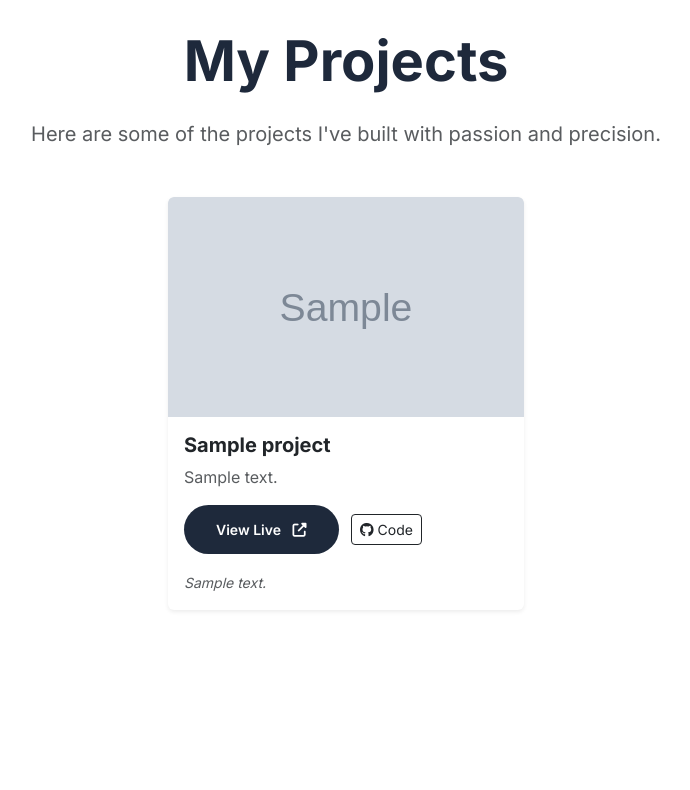
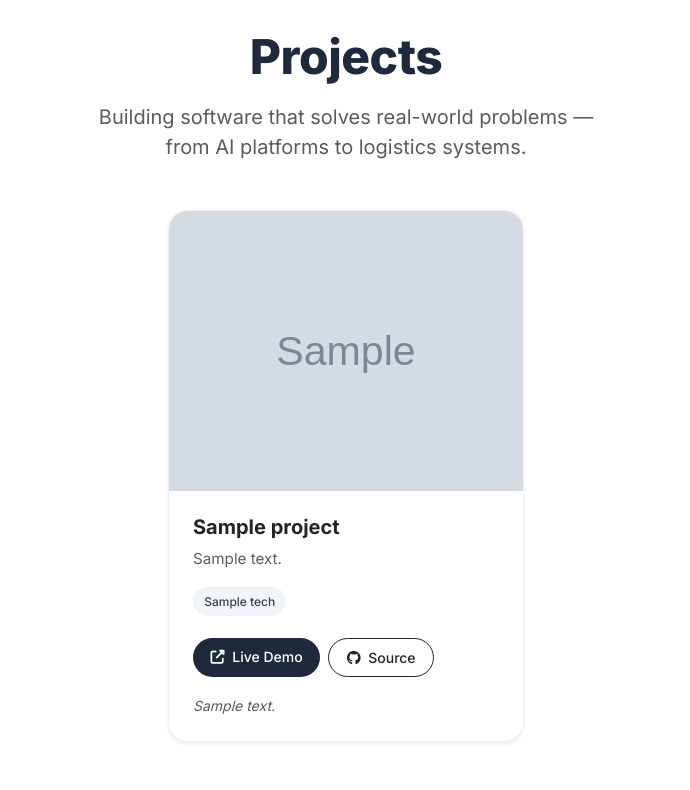
Before and after one commit to VINN5/P.portfolio, a Flask app: page /projects in a window 1280 px wide. Shown: the part 68-858 px from the top of the page, without its empty margins (294-984 px from the left). Before the commit the page ends 679 px from the top, so only its background shows below. Run offline with Flask 3, Linux system fonts and the light colour scheme; grey boxes marked "Sample" are stand-in pictures; a database or web service that is not in the repository returns one stand-in record (values such as "Sample title").

Commit message:
Modernize projects page design

```diff
--- a/templates/projects.html
+++ b/templates/projects.html
@@ -3,60 +3,129 @@
 
 {% block content %}
 <style>
-    .card {
-        transition: transform 0.3s ease, box-shadow 0.3s ease;
+    .project-card {
+        border-radius: 20px;
+        overflow: hidden;
+        transition: all 0.35s cubic-bezier(0.4, 0, 0.2, 1);
+        border: 1px solid rgba(0, 0, 0, 0.06);
+        background: #ffffff;
     }
-    .card:hover {
-        transform: translateY(-5px);
-        box-shadow: 0 8px 16px rgba(0, 0, 0, 0.15) !important;
+
+    .project-card:hover {
+        transform: translateY(-8px) scale(1.02);
+        box-shadow: 0 20px 40px rgba(0, 0, 0, 0.12);
+    }
+
+    .project-img {
+        height: 280px;
+        object-fit: cover;
+        width: 100%;
+        transition: transform 0.5s ease;
+    }
+
+    .project-card:hover .project-img {
+        transform: scale(1.04);
+    }
+
+    .tech-badge {
+        font-size: 0.75rem;
+        font-weight: 500;
+        padding: 0.35rem 0.7rem;
+        border-radius: 50px;
+        background: #f1f5f9;
+        color: #334155;
+        margin-right: 0.4rem;
+        margin-bottom: 0.4rem;
+        display: inline-block;
+    }
+
+    .btn-project {
+        border-radius: 50px;
+        padding: 0.5rem 1.1rem;
+        font-weight: 500;
+        font-size: 0.875rem;
+    }
+
+    .section-title {
+        font-weight: 800;
+        letter-spacing: -0.5px;
+    }
+
+    .section-subtitle {
+        max-width: 520px;
+        margin: 0 auto;
     }
 </style>
 
 <section class="py-5 mt-5">
     <div class="container">
+        <!-- Header -->
         <div class="text-center mb-5">
-            <h1 class="display-4 fw-bold mb-4">My Projects</h1>
-            <p class="lead text-muted">Here are some of the projects I've built with passion and precision.</p>
+            <h1 class="display-5 section-title mb-3">Projects</h1>
+            <p class="lead text-muted section-subtitle">
+                Building software that solves real-world problems — from AI platforms to logistics systems.
+            </p>
         </div>
 
         {% if projects|length == 0 %}
         <div class="text-center py-5">
-            <p class="text-muted fs-4">No projects added yet. Coming soon!</p>
+            <p class="text-muted fs-5">No projects added yet. Coming soon!</p>
         </div>
         {% else %}
         <div class="row g-4 justify-content-center">
             {% for project in projects %}
             <div class="col-lg-4 col-md-6">
-                <div class="card h-100 shadow-sm border-0 overflow-hidden">
+                <div class="card project-card h-100 shadow-sm">
+                    <!-- Image -->
                     {% if project.image %}
-                    <img src="{{ project.image }}" class="card-img-top" alt="{{ project.title }}" style="height: 220px; object-fit: cover;">
+                    <img src="{{ project.image }}"
+                         class="project-img"
+                         alt="{{ project.title }}">
                     {% else %}
-                    <div class="bg-light d-flex align-items-center justify-content-center" style="height: 220px;">
-                        <i class="fas fa-code fa-4x text-muted opacity-50"></i>
+                    <div class="bg-light d-flex align-items-center justify-content-center" style="height: 280px;">
+                        <i class="fas fa-laptop-code fa-4x text-muted opacity-40"></i>
                     </div>
                     {% endif %}
-                    <div class="card-body d-flex flex-column">
-                        <h5 class="card-title fw-bold">{{ project.title }}</h5>
-                        <p class="card-text text-muted flex-grow-1">{{ project.description }}</p>
-                        <div class="mt-auto">
+
+                    <div class="card-body d-flex flex-column p-4">
+                        <!-- Title -->
+                        <h5 class="card-title fw-bold mb-2">{{ project.title }}</h5>
+
+                        <!-- Description -->
+                        <p class="card-text text-muted flex-grow-1 mb-3" style="font-size: 0.95rem; line-height: 1.6;">
+                            {{ project.description }}
+                        </p>
+
+                        <!-- Tech Stack Badges (optional field) -->
+                        {% if project.tech %}
+                        <div class="mb-3">
+                            {% for item in project.tech.split(',') %}
+                            <span class="tech-badge">{{ item.strip() }}</span>
+                            {% endfor %}
+                        </div>
+                        {% endif %}
+
+                        <!-- Buttons -->
+                        <div class="mt-auto d-flex gap-2 flex-wrap">
                             {% if project.link %}
-                            <a href="{{ project.link }}" target="_blank" class="btn btn-primary btn-sm">
-                                View Live <i class="fas fa-external-link-alt ms-2"></i>
+                            <a href="{{ project.link }}" target="_blank" class="btn btn-primary btn-project">
+                                <i class="fas fa-external-link-alt me-1"></i> Live Demo
                             </a>
                             {% endif %}
+
                             {% if project.github %}
-                            <a href="{{ project.github }}" target="_blank" class="btn btn-outline-dark btn-sm ms-2">
-                                <i class="fab fa-github"></i> Code
+                            <a href="{{ project.github }}" target="_blank" class="btn btn-outline-dark btn-project">
+                                <i class="fab fa-github me-1"></i> Source
                             </a>
                             {% endif %}
-                            {% if project.note %}
-                            <div class="mt-3">
-                                <small class="text-muted fst-italic">
-                                    {{ project.note }}
-                                </small>
-                            </div>
-                            {% endif %}
                         </div>
+
+                        <!-- Optional note -->
+                        {% if project.note %}
+                        <div class="mt-3">
+                            <small class="text-muted fst-italic">{{ project.note }}</small>
+                        </div>
+                        {% endif %}
                     </div>
                 </div>
             </div>
```
